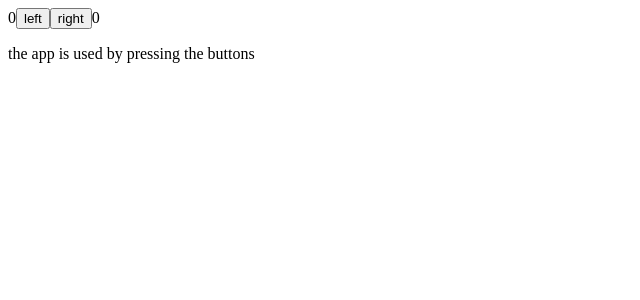
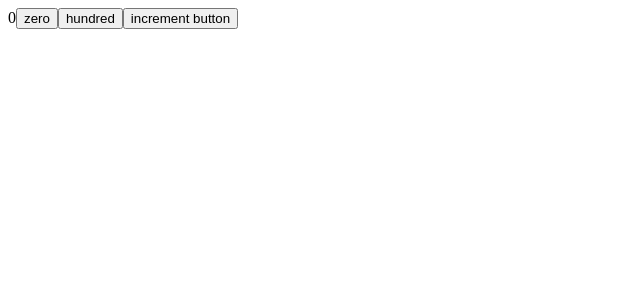
Before and after one commit to f2xiao/fullstackopen-lectureparts, a React (Vite) app in the folder part1/part1a/: page / in a window 1280 px wide. Shown: the top 300 px of the page, without its empty margins (0-640 px from the left). Built offline with nearby package versions, Linux system fonts and the light colour scheme.

Commit message:
A function that returns a function

```diff
--- a/part1/part1a/src/App.jsx
+++ b/part1/part1a/src/App.jsx
@@ -1,50 +1,18 @@
 import { useState } from "react";
-
-
-const History = ({allClicks}) => {
-  if(allClicks.length == 0){
-    return (
-      <p>the app is used by pressing the buttons</p>
-    )
-  }
-  return (
-    <p>button press history: {allClicks.join('')}</p>
-  )
-}
-
-
-const Button = ({handleClick, text}) => {
-  return (
-    <button onClick={handleClick} >{text}</button>
-  )
-}
 
 const App = () => {
   // adds state to the component and renders it initialized with the value of zero
-  const [left, setLeft] = useState(0);
-  const [right, setRight] = useState(0);
-  const [allClicks, setAll] = useState([]);
-
+  const [value, setValue] = useState(0)
   // event handlers
-  const handleLeft = () => {
-    const updatedLeft = left + 1;
-    setLeft(updatedLeft);
-    setAll(allClicks.concat('L'))
-  }
-  const handleRight = () => {
-    const updatedRight = right + 1;
-    setRight(updatedRight);
-    setAll(allClicks.concat('R'))
-  }
+ const setToValue = (newValue) => () =>  setValue(newValue)
 
 
   return (
     <div>
-      {left}
-      <Button handleClick={handleLeft} text='left' />
-      <Button handleClick={handleRight} text='right' />
-      {right}
-      <History allClicks={allClicks}/>
+      {value}
+      <button onClick={setToValue(0)} >zero</button>
+      <button onClick={setToValue(100)} >hundred</button>
+      <button onClick={setToValue(value + 1)} >increment button</button>
     </div>
   )
 }
```
